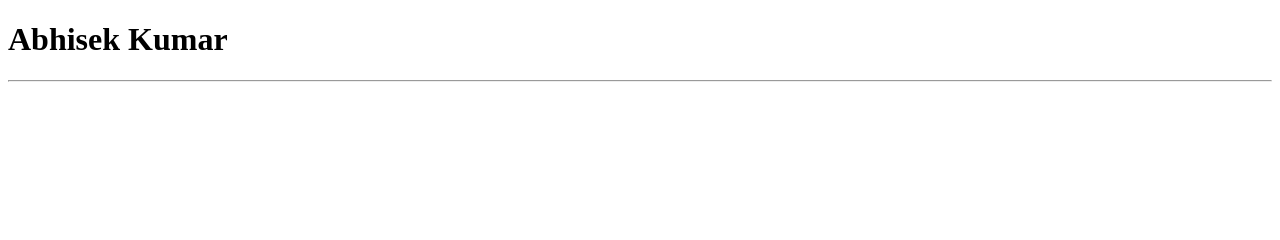
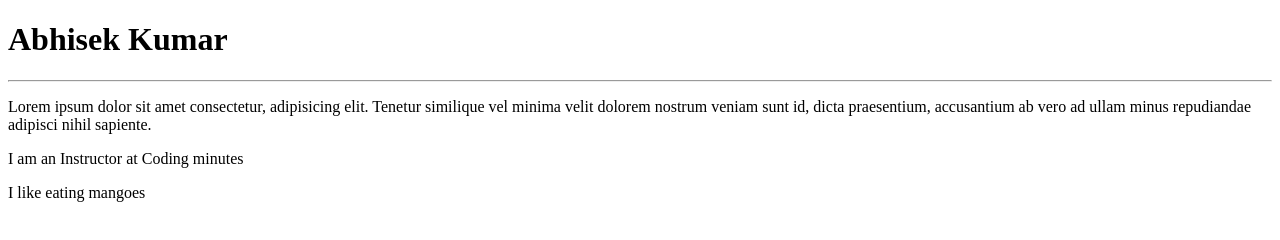
Before and after one commit to abhay1196/My-Portfolio, a plain HTML site: page index.html in a window 1280 px wide. Drawn offline with Linux system fonts and the light colour scheme.

Commit message:
update index.html

```diff
--- a/index.html
+++ b/index.html
@@ -6,6 +6,15 @@
     </head>
     <body>
          <h1>Abhisek Kumar</h1> <hr>
+         <P>
+             Lorem ipsum dolor sit amet consectetur, adipisicing elit. Tenetur similique vel minima velit dolorem nostrum veniam sunt id, dicta praesentium, accusantium ab vero ad ullam minus repudiandae adipisci nihil sapiente.
+         </P>
+         <p>
+             I am an Instructor at Coding minutes
+         </p>
+         <p>
+             I like eating mangoes
+         </p>
 
     </body>
     </html>
```
